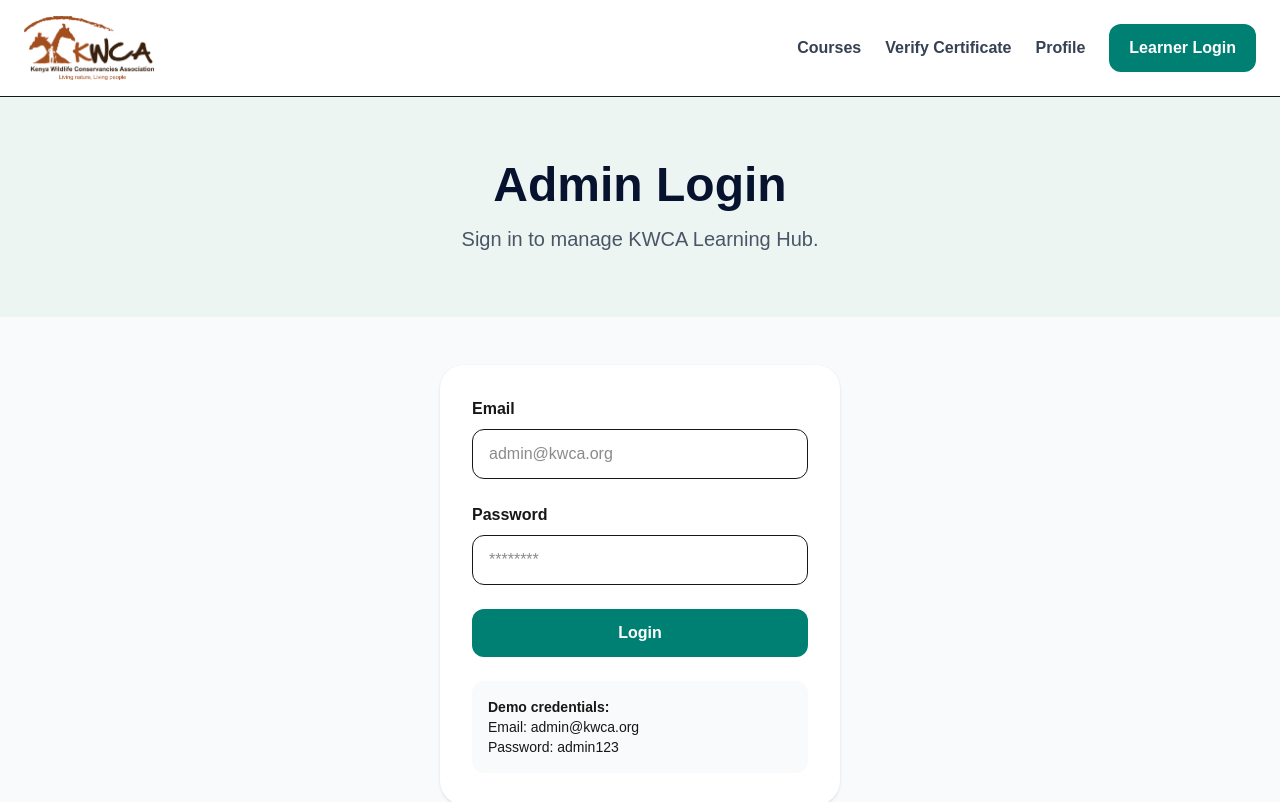
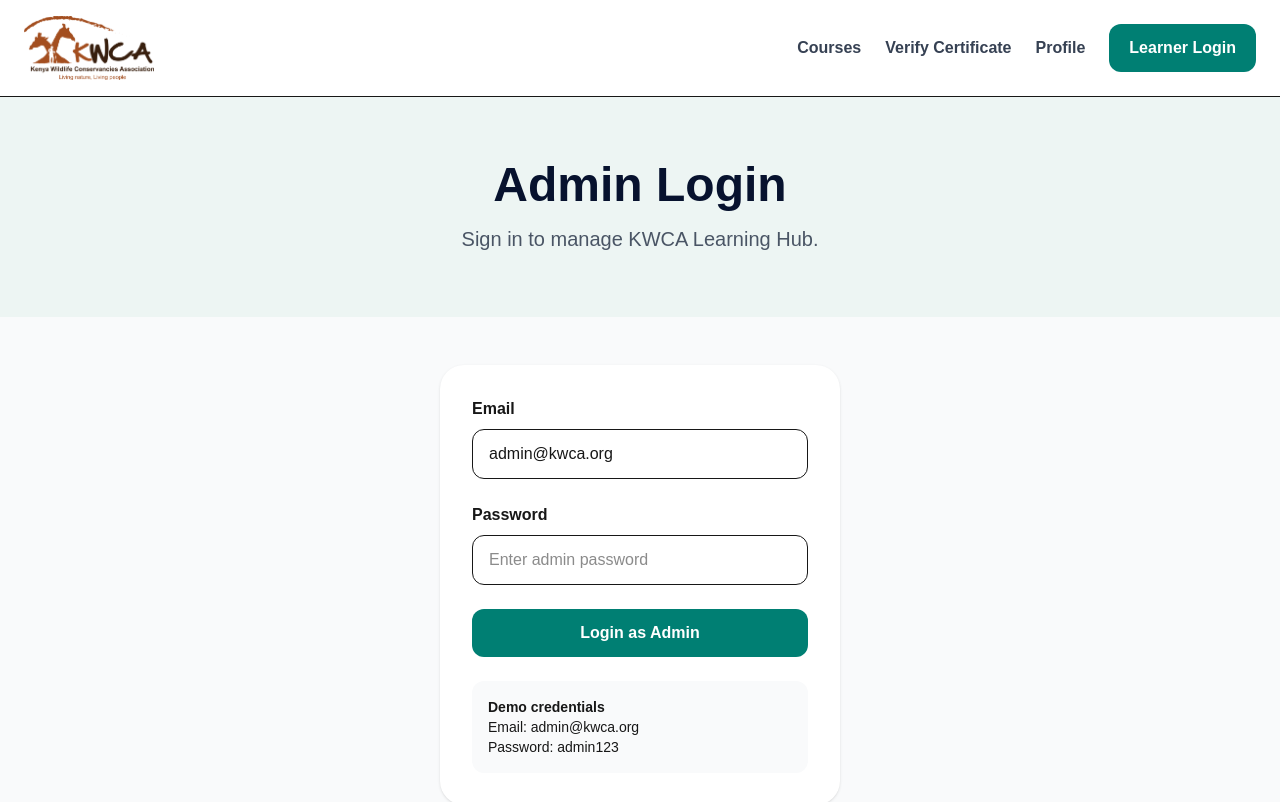
Before and after one commit to Mahila254/KWCA_LMS_Project-, a Next.js app: page /admin-login in a window 1280 px wide. Shown: the top 802 px of the page. Built offline with nearby package versions, Linux system fonts and the light colour scheme.

Commit message:
Fix admin login validation

```diff
--- a/app/admin-login/page.tsx
+++ b/app/admin-login/page.tsx
@@ -1,34 +1,34 @@
 "use client";
 
+import { FormEvent, useState } from "react";
 import { useRouter } from "next/navigation";
 import Navbar from "@/components/Navbar";
 import Footer from "@/components/Footer";
-import { useState } from "react";
 
 export default function AdminLoginPage() {
   const router = useRouter();
 
-  const [email, setEmail] = useState("");
+  const [email, setEmail] = useState("admin@kwca.org");
   const [password, setPassword] = useState("");
+  const [error, setError] = useState("");
 
-  function loginAdmin(e: React.FormEvent) {
-    e.preventDefault();
+  function loginAdmin(event: FormEvent<HTMLFormElement>) {
+    event.preventDefault();
+    setError("");
+
+    const normalizedEmail = email.trim().toLowerCase();
 
     if (
-      email === "admin@kwca.org" &&
+      normalizedEmail === "admin@kwca.org" &&
       password === "admin123"
     ) {
-      localStorage.setItem(
-        "kwca-admin-login",
-        "true"
-      );
+      localStorage.setItem("kwca-admin-login", "true");
+      router.push("/admin");
+      router.refresh();
+      return;
+    }
 
-      alert("✅ Admin login successful");
-
-      router.push("/admin");
-    } else {
-      alert("❌ Invalid email or password");
-    }
+    setError("Invalid email or password.");
   }
 
   return (
@@ -51,52 +51,66 @@
         <section className="mx-auto max-w-md px-6 py-12">
           <form
             onSubmit={loginAdmin}
-            className="rounded-3xl bg-white p-8 shadow-sm space-y-6"
+            className="space-y-6 rounded-3xl bg-white p-8 shadow-sm"
           >
             <div>
-              <label className="mb-2 block font-bold">
+              <label
+                htmlFor="admin-email"
+                className="mb-2 block font-bold"
+              >
                 Email
               </label>
 
               <input
+                id="admin-email"
                 type="email"
                 value={email}
-                onChange={(e) =>
-                  setEmail(e.target.value)
-                }
+                onChange={(event) => setEmail(event.target.value)}
                 placeholder="admin@kwca.org"
+                autoComplete="email"
+                required
                 className="w-full rounded-xl border px-4 py-3"
               />
             </div>
 
             <div>
-              <label className="mb-2 block font-bold">
+              <label
+                htmlFor="admin-password"
+                className="mb-2 block font-bold"
+              >
                 Password
               </label>
 
               <input
+                id="admin-password"
                 type="password"
                 value={password}
-                onChange={(e) =>
-                  setPassword(e.target.value)
-                }
-                placeholder="********"
+                onChange={(event) => setPassword(event.target.value)}
+                placeholder="Enter admin password"
+                autoComplete="current-password"
+                required
                 className="w-full rounded-xl border px-4 py-3"
               />
             </div>
 
+            {error && (
+              <div
+                role="alert"
+                className="rounded-xl bg-red-50 px-4 py-3 text-sm font-semibold text-red-700"
+              >
+                {error}
+              </div>
+            )}
+
             <button
               type="submit"
-              className="w-full rounded-xl bg-[#007F73] px-6 py-3 font-bold text-white"
+              className="w-full rounded-xl bg-[#007F73] px-6 py-3 font-bold text-white transition hover:bg-[#006c62]"
             >
-              Login
+              Login as Admin
             </button>
 
             <div className="rounded-xl bg-gray-50 p-4 text-sm">
-              <p className="font-bold">
-                Demo credentials:
-              </p>
-
+              <p className="font-bold">Demo credentials</p>
               <p>Email: admin@kwca.org</p>
               <p>Password: admin123</p>
             </div>
```
